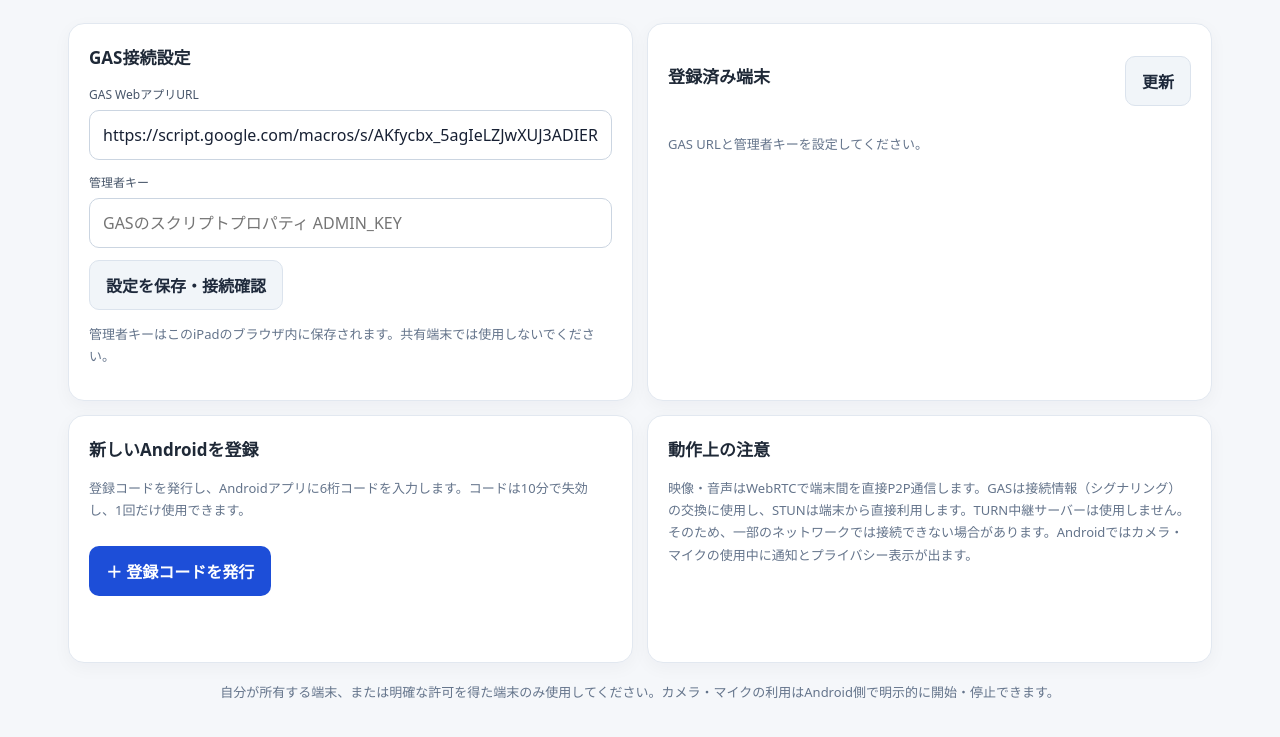
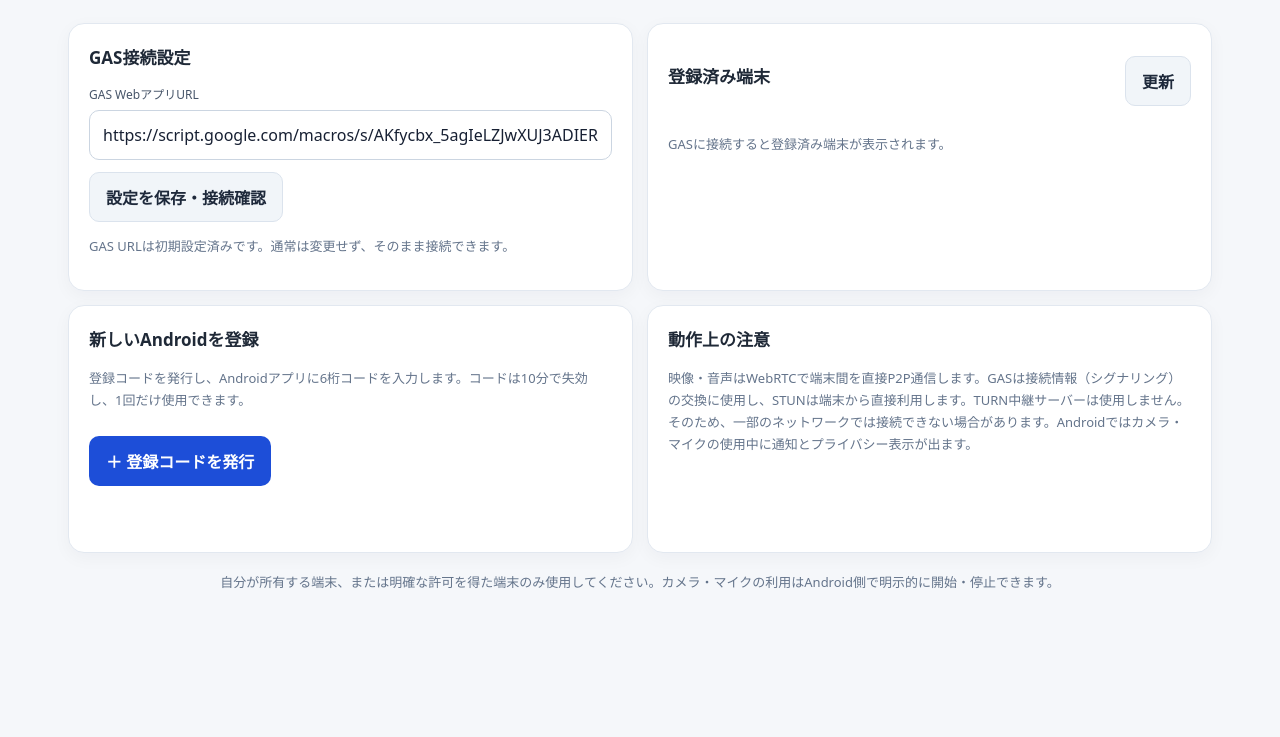
Before and after one commit to a09848281-prog/web-rtc-, a plain HTML site: page web/index.html in a window 1280 px wide. Shown: the part 155-892 px from the top of the page. After the commit the page ends 808 px from the top, so only its background shows below. Drawn offline with Linux system fonts and the light colour scheme.

Commit message:
Remove admin key field from web settings

```diff
--- a/web/index.html
+++ b/web/index.html
@@ -18,15 +18,12 @@
   <section class="panel">
     <h2>GAS接続設定</h2>
     <label for="gasUrl">GAS WebアプリURL</label>
-    <input id="gasUrl" type="url" placeholder="https://script.google.com/macros/s/.../exec">
-    <label for="adminKey">管理者キー</label>
-    <input id="adminKey" type="password" autocomplete="off" placeholder="GASのスクリプトプロパティ ADMIN_KEY">
-    <button id="saveUrl" class="secondary">設定を保存・接続確認</button>
-    <p class="hint">管理者キーはこのiPadのブラウザ内に保存されます。共有端末では使用しないでください。</p>
+    <input id="gasUrl" type="url" placeholder="https://script.google.com/macros/s/.../exec"><button id="saveUrl" class="secondary">設定を保存・接続確認</button>
+    <p class="hint">GAS URLは初期設定済みです。通常は変更せず、そのまま接続できます。</p>
   </section>
   <section class="panel">
     <div class="row"><h2>登録済み端末</h2><button id="refresh" class="secondary">更新</button></div>
-    <div id="devices" class="devices"><p class="empty">GAS URLと管理者キーを設定してください。</p></div>
+    <div id="devices" class="devices"><p class="empty">GASに接続すると登録済み端末が表示されます。</p></div>
   </section>
   <section class="panel">
     <h2>新しいAndroidを登録</h2>
```
